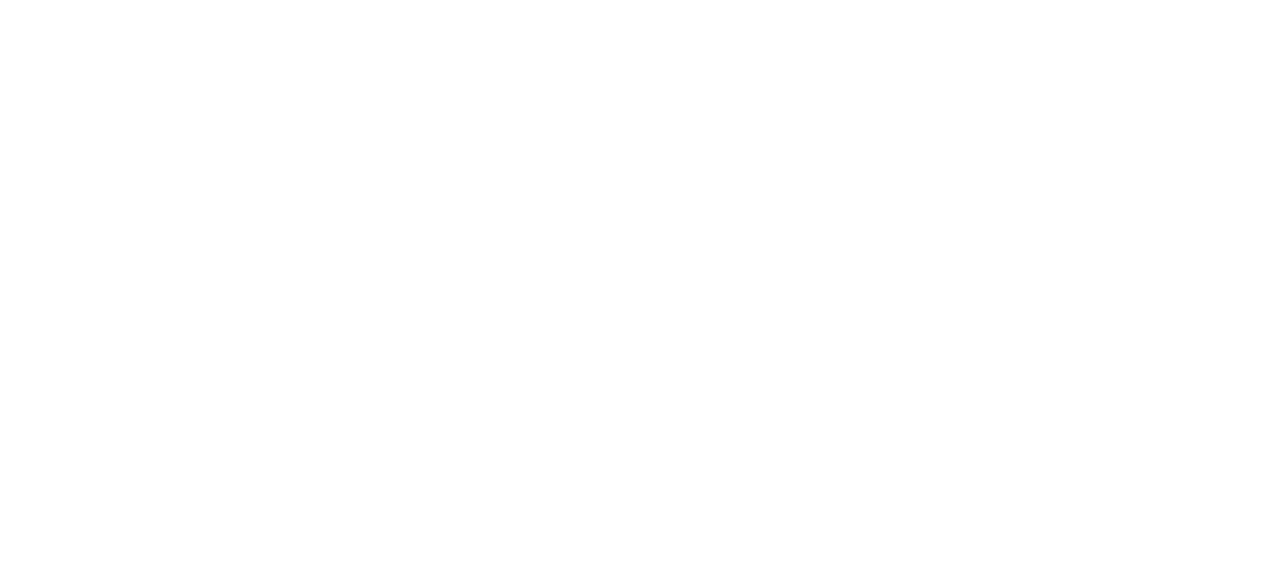
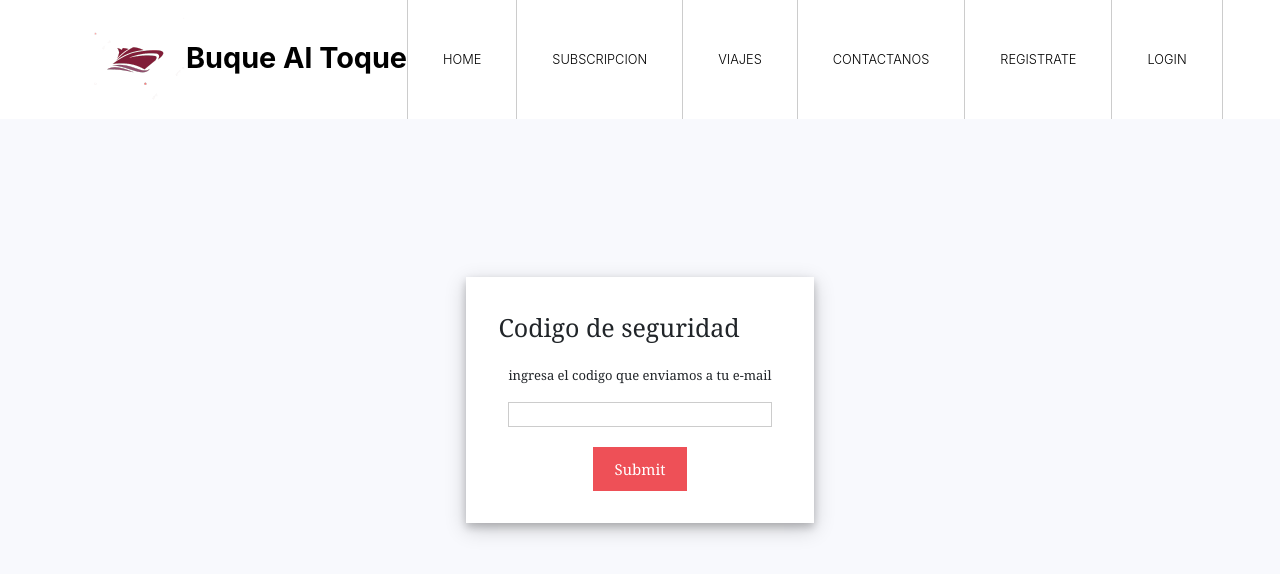
Before and after one commit to ferMossier/BuqueAlToquePrototype, a React (Create React App) app: page /ValidationCode in a window 1280 px wide. Before the commit this address had no page. Shown: the top 574 px of the page. Built offline with nearby package versions, Linux system fonts and the light colour scheme.

Commit message:
Adding 3FA to login

```diff
--- a/src/components/Login.js
+++ b/src/components/Login.js
@@ -92,7 +92,7 @@ export default function Login() {
       <div className="app">
         <div className="login-form">
           <div className="title">Log In</div>
-          {isSubmitted ? <Navigate to="/" /> : renderForm}
+          {isSubmitted ? <Navigate to="/ValidationCode" /> : renderForm}
         </div>
       </div>
     </>
--- /dev/null
+++ b/src/components/ValidationCode.js
@@ -0,0 +1,71 @@
+import React, { useState } from "react";
+import { Navigate } from "react-router-dom";
+import Header from "./Header";
+import "./LoginStyles.css"
+
+export default function ValidationCode() {
+
+    const [isSubmitted, setIsSubmitted] = useState(false);
+    const [errorMessages, setErrorMessages] = useState({});
+
+    const database = [
+        {
+            code: "1234",
+        },
+        {
+            code: "4321",
+        }
+    ]
+
+    const errors = {
+        code: "Codigo incorrecto",
+    };
+
+    const handleSubmit = (event) => {
+        event.preventDefault();
+
+        var { uCode } = document.forms[0];
+
+        const validCode = database.find((x) => x.code === uCode.value);
+
+        if (validCode) {
+            setIsSubmitted(true);
+        } else {
+            setIsSubmitted(false);
+            setErrorMessages({code: "uCode", message: errors.code});
+        }
+    }
+
+    const renderErrorMessage = (code) =>
+        code === errorMessages.code && (
+            <div className="error">{errorMessages.message}</div>
+        );
+
+
+    const renderForm = (
+        <div className="form">
+            <form onSubmit={handleSubmit}>
+                <div className="input-container">
+                    <label>ingresa el codigo que enviamos a tu e-mail </label>
+                    <input type="text" name="uCode" required />
+                    {renderErrorMessage("uCode")}
+                </div>
+                <div className="button-container">
+                    <input type="submit" />
+                </div>
+            </form>
+        </div>
+    );
+
+    return (
+        <>
+            <Header />
+            <div className="app">
+                <div className="login-form">
+                    <div className="title">Codigo de seguridad</div>
+                    {isSubmitted ? <Navigate to="/" /> : renderForm}
+                </div>
+            </div>
+        </>
+    )
+}
--- a/src/index.js
+++ b/src/index.js
@@ -8,6 +8,7 @@ import App from './App';
 import reportWebVitals from './reportWebVitals';
 import Login from "./components/Login";
 import SignUp from "./components/SignUp";
+import ValidationCode from './components/ValidationCode';
 import {
   BrowserRouter,
   Routes,
@@ -21,6 +22,7 @@ root.render(
       <Route exact path="/" element={<App />} />
       <Route path="/Login" element={<Login />} />
       <Route path="/SignUp" element={<SignUp />} />
+      <Route path="/ValidationCode" element={<ValidationCode />} />
     </Routes>
   </BrowserRouter>
 );
```
